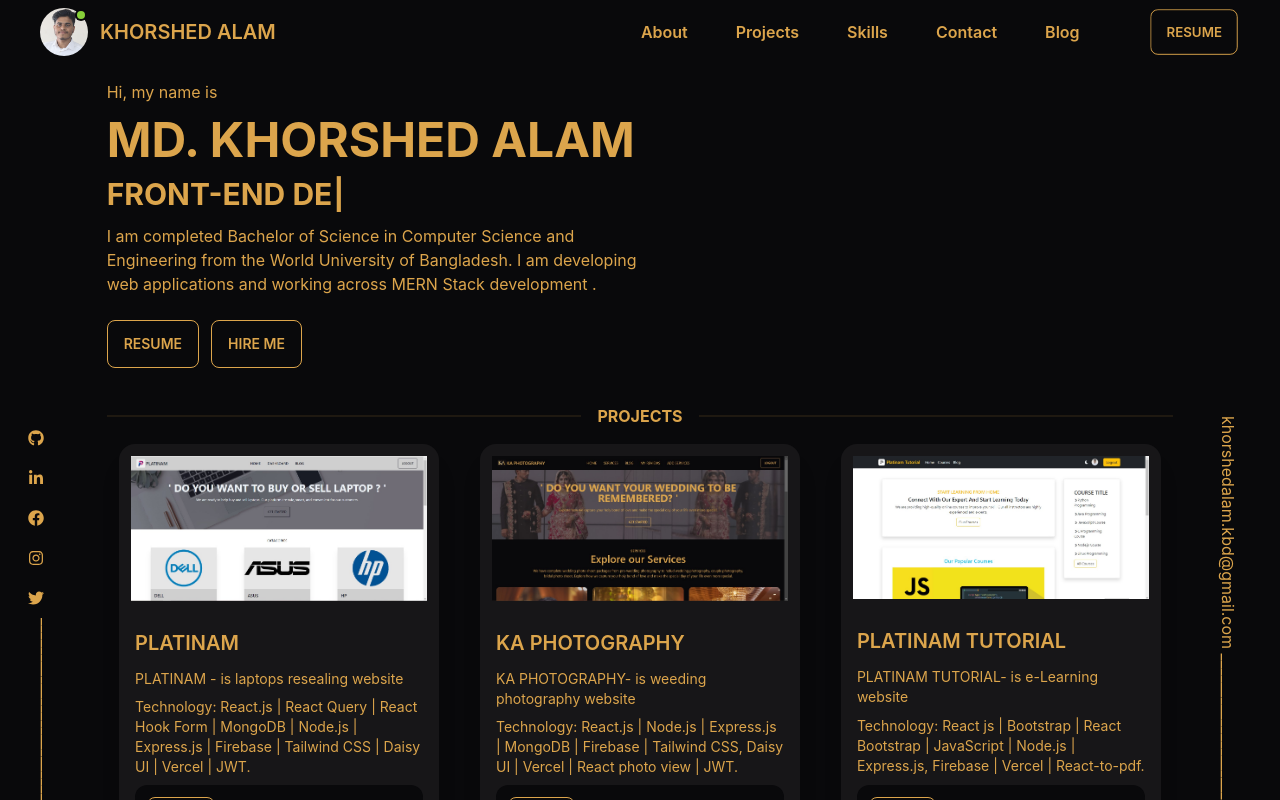
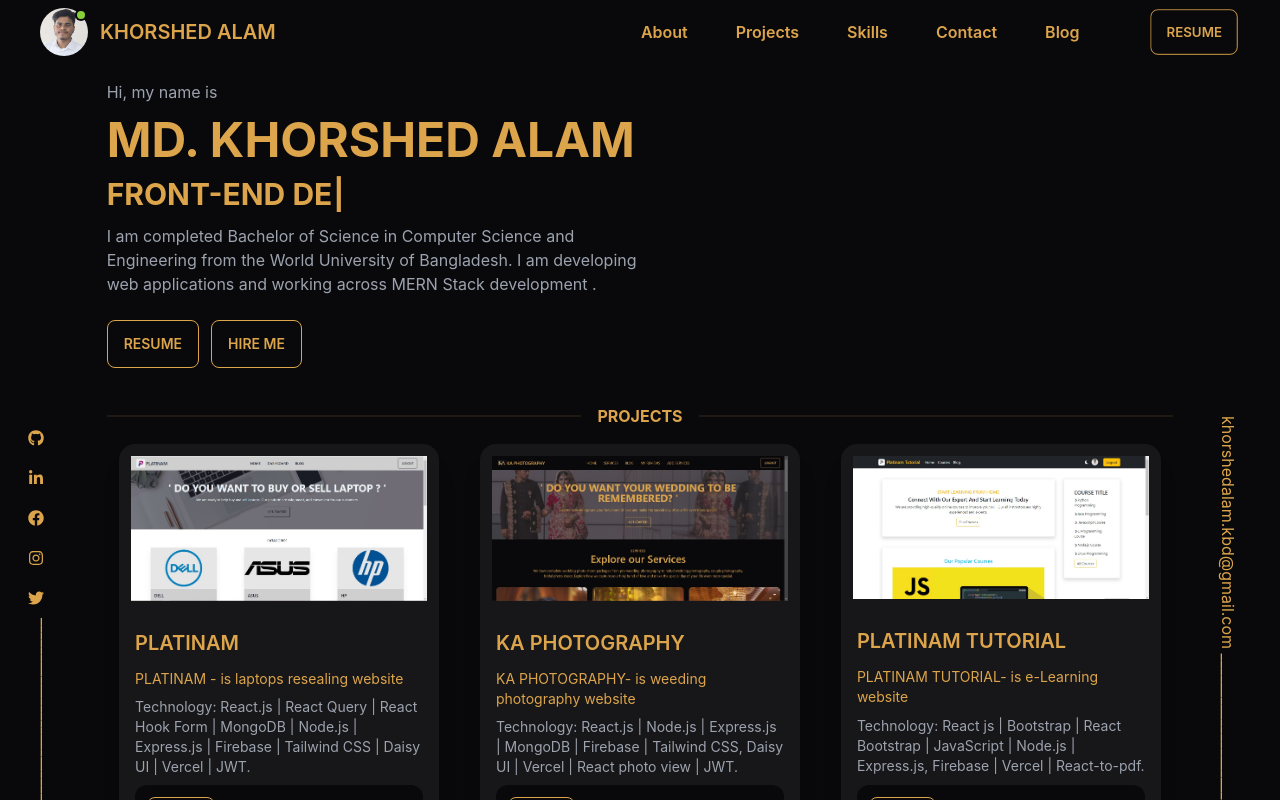
Before and after one commit to khorshed-alam-kbd/protfolio, a React (Create React App) app: page / in a window 1280 px wide. Built offline with nearby package versions, Linux system fonts and the light colour scheme.

Commit message:
khorshedalam-kbd

```diff
--- a/src/Pages/About/About.js
+++ b/src/Pages/About/About.js
@@ -5,8 +5,8 @@ const About = () => {
     return (
         <div className="hero bg-base-100" >
             <div className="hero-content flex-col lg:flex-row-reverse">
-                <img src={kaImg} className="w-3/4 lg:max-w-sm rounded-lg shadow-2xl" alt='khorshed' />
-                <div>
+                <img src={kaImg} className="w-3/4 lg:max-w-sm rounded-lg shadow-2xl " alt='khorshed_photo' />
+                <div className='text-gray-400'>
                     <p>I am Md. Khorshed Alam completed Bachelor of Science in Computer Science and Engineering from the World University of Bangladesh. I am passionate about developing web applications and working across MERN-Stack development. My recently finished web development course experience has shaped my code evaluation and website development knowledge.</p>
                     <br />
                     <p>I have developed Full-stack web application projects and designed front-end UI. I have also experience in the database and backend. I have experience in React.js, Node.js, MongoDB, Bootstrap, Tailwind CSS, and DaisyUI.</p>
--- a/src/Pages/Banner/Banner.js
+++ b/src/Pages/Banner/Banner.js
@@ -18,7 +18,7 @@ const Banner = () => {
         <div className="my-10 bg-base-100 mt-20">
             <div>
                 <div className="">
-                    <p className='my-3'>Hi, my name is</p>
+                    <p className='my-3 text-gray-400'>Hi, my name is</p>
                     <h1 className="text-2xl lg:text-5xl font-bold my-3">MD. KHORSHED ALAM</h1>
 
                     <div className="text-xl lg:text-3xl font-bold my-3">
@@ -32,7 +32,7 @@ const Banner = () => {
                         />
 
                     </div>
-                    <p className='my-3 lg:w-1/2'>I am completed Bachelor of Science in Computer Science and Engineering from the World University of Bangladesh. I am developing web applications and working across MERN Stack development .</p>
+                    <p className='my-3 lg:w-1/2 text-gray-400'>I am completed Bachelor of Science in Computer Science and Engineering from the World University of Bangladesh. I am developing web applications and working across MERN Stack development .</p>
                     <Link onClick={downloadResume} className="btn  btn-outline mt-3 mr-3">Resume</Link>
                     <a href="/#contact"><button className="btn btn-outline mt-3">HIRE ME</button></a>
                 </div>
--- a/src/Pages/ContactForm/ContactForm.js
+++ b/src/Pages/ContactForm/ContactForm.js
@@ -23,7 +23,7 @@ const ContactForm = () => {
 
     return (
         <>
-            <p className='text-center'>Get In Touch. Just send me a message, I will get back to you!.</p>
+            <p className='text-center text-gray-400'>Get In Touch. Just send me a message, I will get back to you!.</p>
             <div className="hero bg-base-100 my-5">
                 <div className="">
                     <div className="card w-full shadow-2xl bg-base-200">
@@ -54,7 +54,7 @@ const ContactForm = () => {
                                     <textarea name="message" placeholder="Massage" className="textarea textarea-bordered" required />
                                 </div>
                                 <div className="form-control mt-6">
-                                    <button type="submit" className="btn btn-primary">Send</button>
+                                    <button type="submit" className="btn btn-outline">Send</button>
                                 </div>
                             </form>
                         </div>
--- a/src/Pages/Project/Project.js
+++ b/src/Pages/Project/Project.js
@@ -12,8 +12,8 @@ const Project = () => {
                 <figure className='p-3 rounded-xl'><img src={platinam} alt="platinam" /></figure>
                 <div className="card-body">
                     <h2 className="card-title">PLATINAM</h2>
-                    <p>PLATINAM - is laptops resealing website</p>
-                    <p>Technology: React.js | React Query | React Hook Form | MongoDB | Node.js | Express.js | Firebase | Tailwind CSS | Daisy UI | Vercel | JWT.</p>
+                    <p className=''>PLATINAM - is laptops resealing website</p>
+                    <p className='text-gray-400'>Technology: React.js | React Query | React Hook Form | MongoDB | Node.js | Express.js | Firebase | Tailwind CSS | Daisy UI | Vercel | JWT.</p>
                     <div className="card-actions justify-between items-center bg-base-100 p-3 rounded-xl">
                         <label htmlFor="my-project-1" className='btn btn-xs btn-outline'>Details</label>
                         <a href="https://platinam-swap.web.app/" target="blank"> <FaExternalLinkAlt></FaExternalLinkAlt></a>
@@ -25,7 +25,7 @@ const Project = () => {
                 <div className="card-body">
                     <h2 className="card-title">KA PHOTOGRAPHY</h2>
                     <p>KA PHOTOGRAPHY- is weeding photography website</p>
-                    <p>Technology: React.js | Node.js | Express.js | MongoDB | Firebase | Tailwind CSS, Daisy UI | Vercel | React photo view | JWT.</p>
+                    <p className='text-gray-400'>Technology: React.js | Node.js | Express.js | MongoDB | Firebase | Tailwind CSS, Daisy UI | Vercel | React photo view | JWT.</p>
                     <div className="card-actions justify-between items-center bg-base-100 p-3 rounded-xl">
                         <label htmlFor="my-project-2" className='btn btn-xs btn-outline'>Details</label>
                         <a href="https://ka-photography.web.app/" target="blank"> <FaExternalLinkAlt></FaExternalLinkAlt></a>
@@ -37,7 +37,7 @@ const Project = () => {
                 <div className="card-body">
                     <h2 className="card-title">PLATINAM TUTORIAL</h2>
                     <p>PLATINAM TUTORIAL- is e-Learning website</p>
-                    <p>Technology: React js | Bootstrap | React Bootstrap | JavaScript | Node.js | Express.js, Firebase | Vercel | React-to-pdf.</p>
+                    <p className='text-gray-400'>Technology: React js | Bootstrap | React Bootstrap | JavaScript | Node.js | Express.js, Firebase | Vercel | React-to-pdf.</p>
                     <div className="card-actions justify-between items-center bg-base-100 p-3 rounded-xl">
                         <label htmlFor="my-project-3" className='btn btn-xs btn-outline'>Details</label>
                         <a href="https://platinam-tutorial.web.app/" target="blank"> <FaExternalLinkAlt></FaExternalLinkAlt></a>
--- a/src/Pages/Skills/Skills.js
+++ b/src/Pages/Skills/Skills.js
@@ -1,5 +1,5 @@
 import React from 'react';
-import { FaAngleDoubleRight } from 'react-icons/fa';
+import { FaEdit } from 'react-icons/fa';
 import skills from '../../Assets/skills.png'
 
 const Skills = () => {
@@ -8,10 +8,10 @@ const Skills = () => {
             <div className="card flex-col lg:flex-row bg-base-100">
                 <figure><img src={skills} alt="skills" className='w-96 rounded-2xl' /></figure>
                 <div className="card-body">
-                    <p className='flex gap-3 items-center'><FaAngleDoubleRight /><span><span className='font-bold'>Expertise: </span> HTML5 | CSS3 | ES6 | JavaScript | React.js | Bootstrap | React Bootstrap | Tailwind CSS | DaisyUI. </span></p>
-                    <p className='flex gap-3 items-center'><FaAngleDoubleRight /> <span> <span className='font-bold'>Comfortable:</span> Express.js | Node.js | MongoDB | JSON | REST Api | React Query | React Hook Form.</span></p>
-                    <p className='flex gap-3 items-center'><FaAngleDoubleRight /><span><span className='font-bold'>Familiar:</span> Next.js | JWT Token | Axios.</span></p>
-                    <p className='flex gap-3 items-center'><FaAngleDoubleRight /><span><span className='font-bold'> Tools:</span> Firebase | Vercel | Netlify | GitHub | Figma | VS Code | Chrome Dev Tools.</span></p>
+                    <p className='flex gap-3 items-center'><FaEdit /><span><span className='font-bold'>Expertise: </span> <br /><span className='text-gray-400'>HTML5 | CSS3 | ES6 | JavaScript | React.js | Bootstrap | React Bootstrap | Tailwind CSS | DaisyUI. </span></span></p>
+                    <p className='flex gap-3 items-center'><FaEdit /> <span> <span className='font-bold'>Comfortable:</span> <br /> <span className='text-gray-400'>Express.js | Node.js | MongoDB | JSON | REST Api | React Query | React Hook Form.</span> </span></p>
+                    <p className='flex gap-3 items-center'><FaEdit /><span><span className='font-bold'>Familiar:</span> <br /><span className='text-gray-400'>Next.js | JWT Token | Axios.</span> </span></p>
+                    <p className='flex gap-3 items-center'><FaEdit /><span><span className='font-bold'> Tools:</span> <br /><span className='text-gray-400'>Firebase | Vercel | Netlify | GitHub | Figma | VS Code | Chrome Dev Tools. </span></span></p>
                 </div>
             </div>
 
```
Also changed, not shown: src/Pages/Shared/ProjectDetailsModal/ProjectDetailsModal.js (+8 -2 lines).
